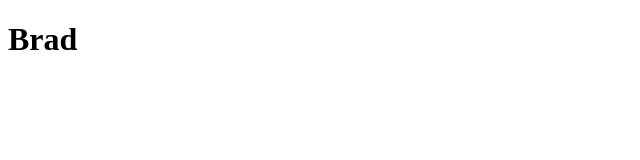
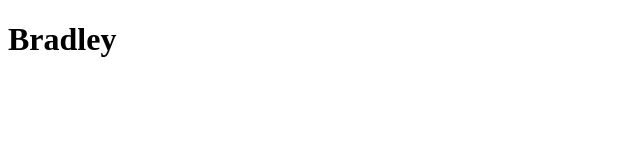
Before and after one commit to BradDick/DEMO-FOLDER-REPO, a plain HTML site: page index.html in a window 1280 px wide. Shown: the full height of the page, 0-640 px from the left. Drawn offline with Linux system fonts and the light colour scheme.

Commit message:
Init repo

```diff
--- a/index.html
+++ b/index.html
@@ -7,6 +7,6 @@
     <title>Document</title>
 </head>
 <body>
-    <h1>Brad</h1>
+    <h1>Bradley</h1>
 </body>
 </html>
```
